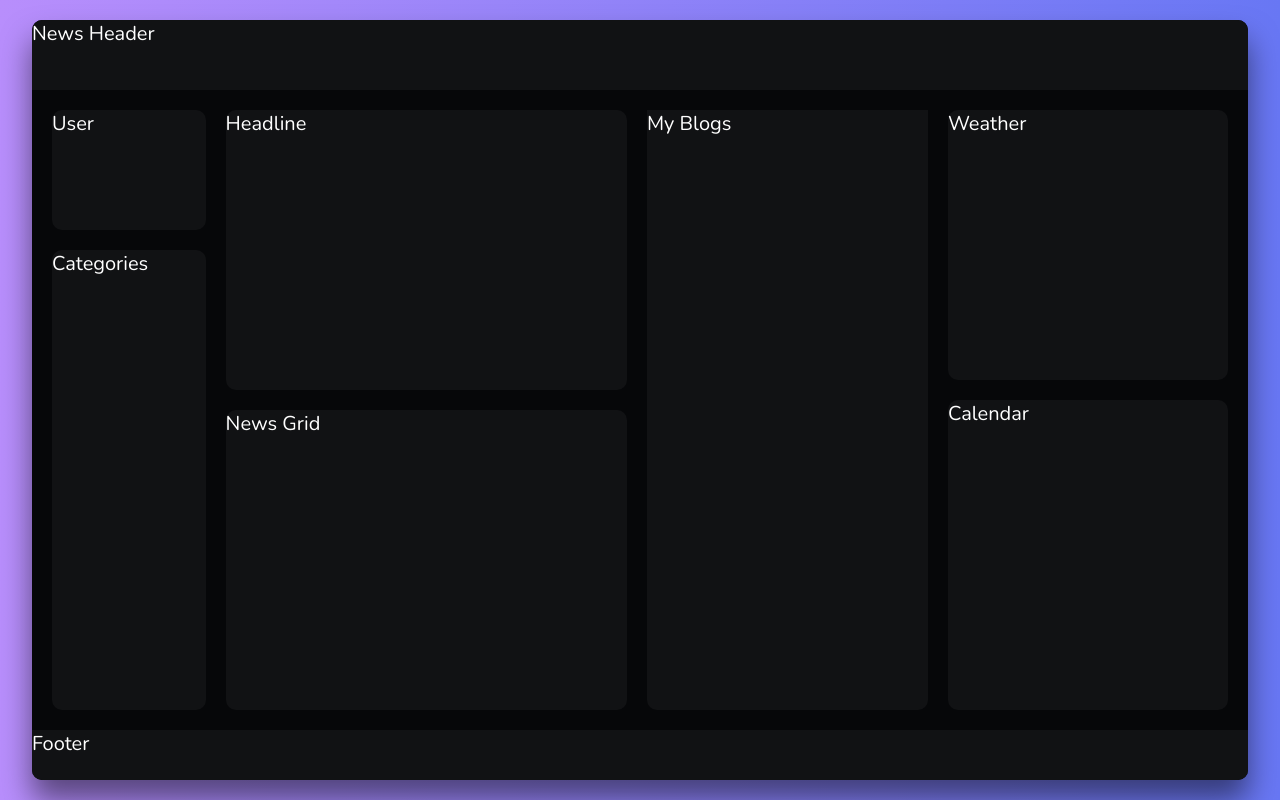
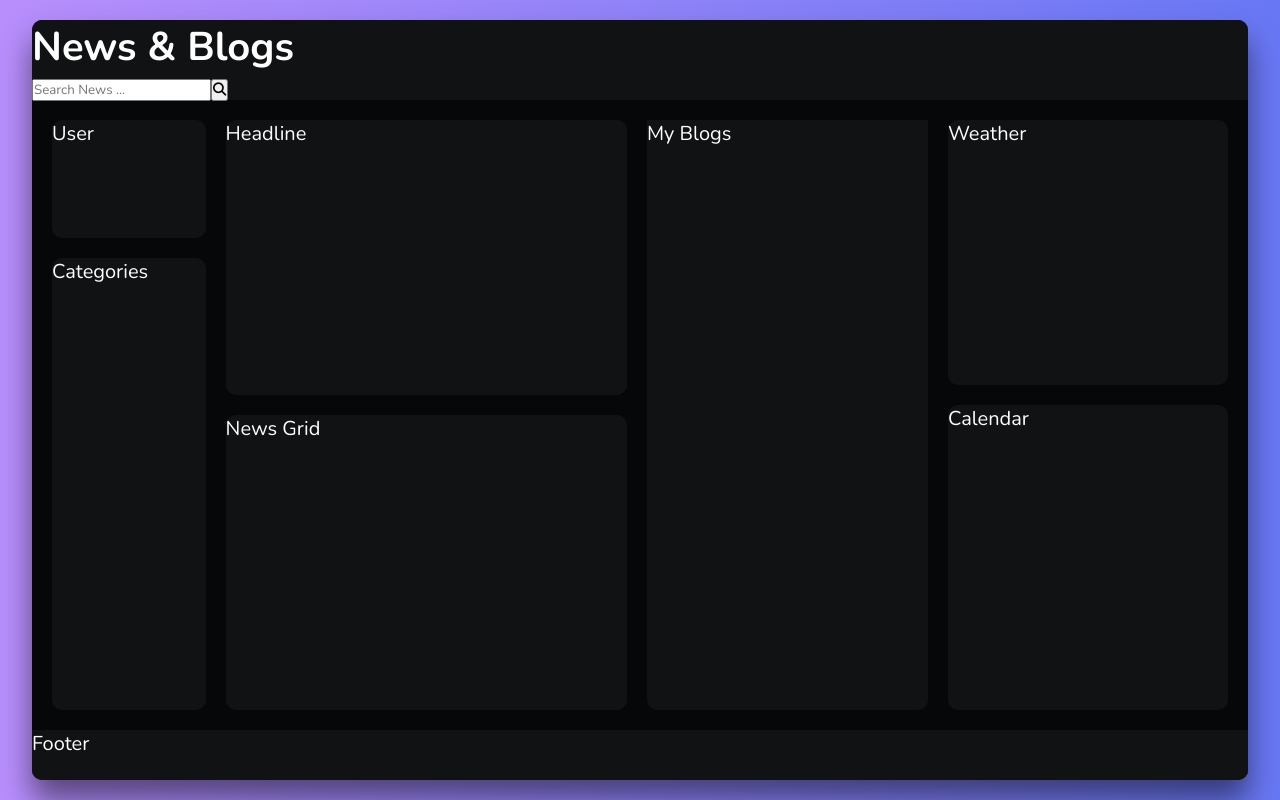
Before and after one commit to Harry8679/Blog-CAC, a React (Vite) app: page / in a window 1280 px wide. Built offline with nearby package versions, Linux system fonts and the light colour scheme.

Commit message:
Search bar button

```diff
--- a/src/Components/News.jsx
+++ b/src/Components/News.jsx
@@ -5,7 +5,17 @@ import './News.css';
 const News = () => {
   return (
     <div className="news">
-      <header className="news-header">News Header</header>
+      <header className="news-header">
+        <h1 className="logo">News & Blogs</h1>
+        <div className="search-bar">
+            <form action="">
+                <input type="text" placeholder="Search News ..." />
+                <button type="submit">
+                    <i className="fa-solid fa-magnifying-glass"></i>
+                </button>
+            </form>
+        </div>
+      </header>
       <div className="news-content">
         <div className="navbar">
             <div className="user">User</div>
```
